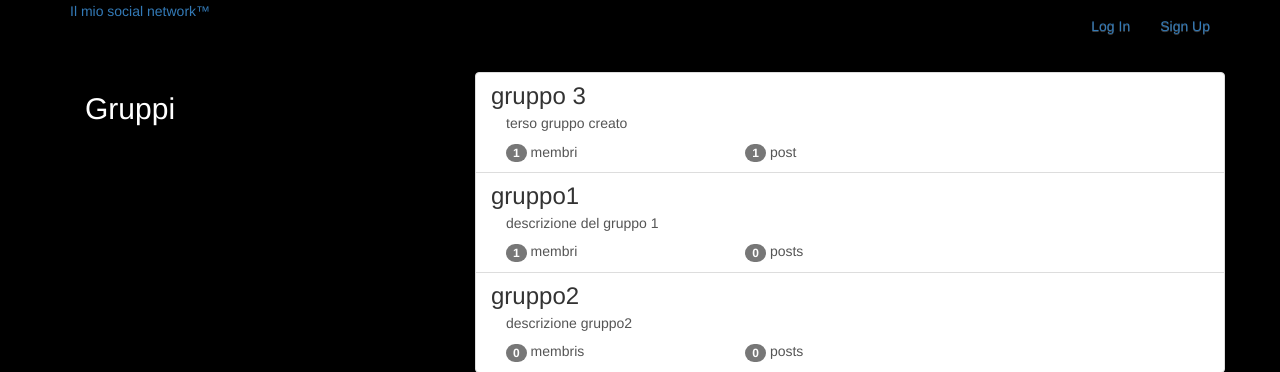
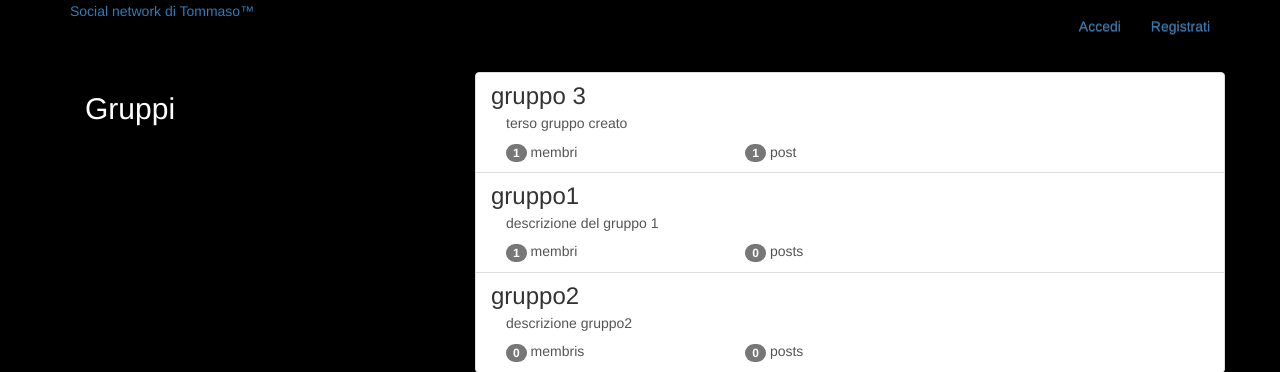
Before and after one commit to tommasosansone91/basic-social-network, a Django app: page /groups/ in a window 1280 px wide. Shown: the top 372 px of the page. Run offline with Django 3.2, Linux system fonts and the light colour scheme; data comes from the database, SQL or seed files in the repository; some libraries are stand-ins or nearby versions.

Commit message:
minor fixes

```diff
--- a/accounts/templates/accounts/login.html
+++ b/accounts/templates/accounts/login.html
@@ -8,7 +8,7 @@
 
 <div class="container">
 
-    <h1>Login! Accedi!</h1>
+    <h1>Accedi!</h1>
 
     <br>
 
--- a/accounts/templates/accounts/signup.html
+++ b/accounts/templates/accounts/signup.html
@@ -8,7 +8,7 @@
 
 <div class="container">
 
-    <h1>Sign up! Registrati!</h1>
+    <h1>Registrati!</h1>
 
     <br>
 
--- a/groups/templates/groups/group_list.html
+++ b/groups/templates/groups/group_list.html
@@ -6,11 +6,10 @@
 
         <div class="content">
             {% if user.is_authenticated %}
-                <h2>Bentornato
+                <p>Bentornato
                 <a href="{% url 'posts:for_user' username=user.username %}">
-                @{{user.username}} !
-                </a>
-                </h2>
+                @{{user.username}}</a>!
+                </p>
             {% endif %}
 
             <h2>Gruppi</h2>
--- a/posts/templates/posts/_post.html
+++ b/posts/templates/posts/_post.html
@@ -39,7 +39,7 @@
             <a href="{% url 'posts:delete'  pk=post.pk %}" title="delete" class="btn btn-simple">
                 <span class="glyphicon glyphicon-remove text-danger" aria-hidden="true"></span>
                 <!-- aria hidden è per le persone con disabilità -->
-                <span class="text-danger icon-label">Delete</span>
+                <span class="text-danger icon-label">Elimina</span>
             </a>
 
             {% endif %}
--- a/posts/templates/posts/post_confirm_delete.html
+++ b/posts/templates/posts/post_confirm_delete.html
@@ -13,7 +13,7 @@
 
     <input type="submit" value="Confirm Delete" class="btn btn-danger btn-large">
 
-    <a href="{% url 'posts:delete' pk=post.pk %}" class="btn btn-simple btn-large btn-default">Cancel</a>
+    <a href="{% url 'posts:delete' pk=post.pk %}" class="btn btn-simple btn-large btn-default">Annulla</a>
 
 </form>
 
--- a/posts/templates/posts/post_form.html
+++ b/posts/templates/posts/post_form.html
@@ -6,7 +6,7 @@
 
 {% load static %}
 
-<h4>Create a new post</h4>
+<h4>Pubblica un nuovo post</h4>
 
 <form id="postForm" action="{% url 'posts:create' %}" method="POST">
 
--- a/templates/base.html
+++ b/templates/base.html
@@ -9,9 +9,10 @@
     {% comment %} <meta name="keywords" content="social networke"> {% endcomment %}
     {% comment %} <meta name="description" content="social network"> {% endcomment %}
 
+    {% load static %}
+
     <!-- favicon -->
-    {% load static %}
-    {% comment %} <link rel="shortcut icon" href="{% static 'img/metaglossary_favicon_6.png' %}" /> {% endcomment %}
+    <link rel="shortcut icon" href="{% static 'img/favicon/planet_favicon_1.png' %}" />
 
     <!-- Bootstrap CSS -->
     <link rel="stylesheet" href="https://maxcdn.bootstrapcdn.com/bootstrap/3.3.7/css/bootstrap.min.css" integrity="sha384-BVYiiSIFeK1dGmJRAkycuHAHRg32OmUcww7on3RYdg4Va+PmSTsz/K68vbdEjh4u" crossorigin="anonymous">
@@ -29,7 +30,7 @@
     {% comment %} linkare i css che inserisco io per il blog {% endcomment %}
     <link rel="stylesheet" href={% static 'simplesocial/css/master.css' %}>
 
-    <title>Il mio social network</title>
+    <title>Social network di Tommaso</title>
   </head>
   <body>
 
@@ -40,25 +41,26 @@
 
         <div class="container">
 
-            <a href="{% url 'home' %}">Il mio social network™</a>
+            <a href="{% url 'home' %}">Social network di Tommaso™</a>
 
             <ul class="nav navbar-nav navbar-right">
 
                 {% if user.is_authenticated %}
 
 
-                    <li><a href="{% url 'posts:all' %}">Posts</a></li>
+                    <li><a href="{% url 'posts:all' %}">Home</a></li>
                     <li><a href="{% url 'posts:create' %}">Nuovo post</a></li>
                     <li><a href="{% url 'groups:all' %}">Gruppi</a></li>
                     {% comment %} <li><a href="{% url 'groups:create' %}">Nuovo gruppo</a></li> {% endcomment %}
+
+                    <li><a href="{% url 'posts:for_user' username=user.username %}">User: {{user.username}}</a></li>
                     <li><a href="{% url 'accounts:logout' %}">Log Out</a></li>
-                    <li><a href="{% url 'posts:for_user' username=user.username %}">User: {{user.username}}</a></li>
 
                 {% else %}
 
                     {% comment %} <li><a href="{% url 'groups:all' %}">Gruppi</a></li> {% endcomment %}
-                    <li><a href="{% url 'accounts:login' %}">Log In</a></li>
-                    <li><a href="{% url 'accounts:signup' %}">Sign Up</a></li>
+                    <li><a href="{% url 'accounts:login' %}">Accedi</a></li>
+                    <li><a href="{% url 'accounts:signup' %}">Registrati</a></li>
 
                 {% endif %}
 
--- a/templates/index.html
+++ b/templates/index.html
@@ -8,6 +8,9 @@
 
     <br>
 
+    <p>Ho costruito questo social network per esercitarmi nella programmazione web,
+    in particolare ho usato Django, HTML, JavaScript e CSS.</p>
+    <p>Il background animato con Javascript è preso da <a target="_blank" href="https://codepen.io/">Codepen</a>.</p>
 
 
 
```
Also changed, not shown: static/img/favicon/planet_favicon_1.png (added).
